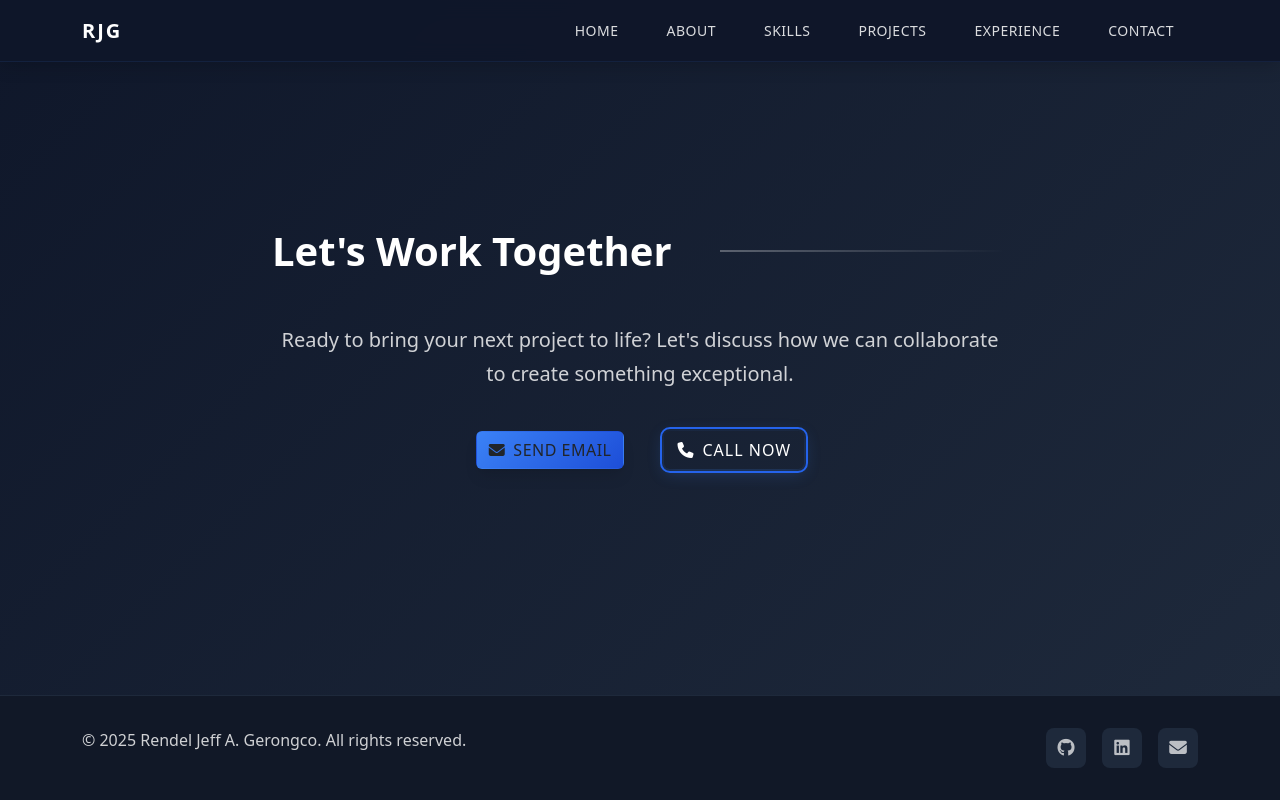
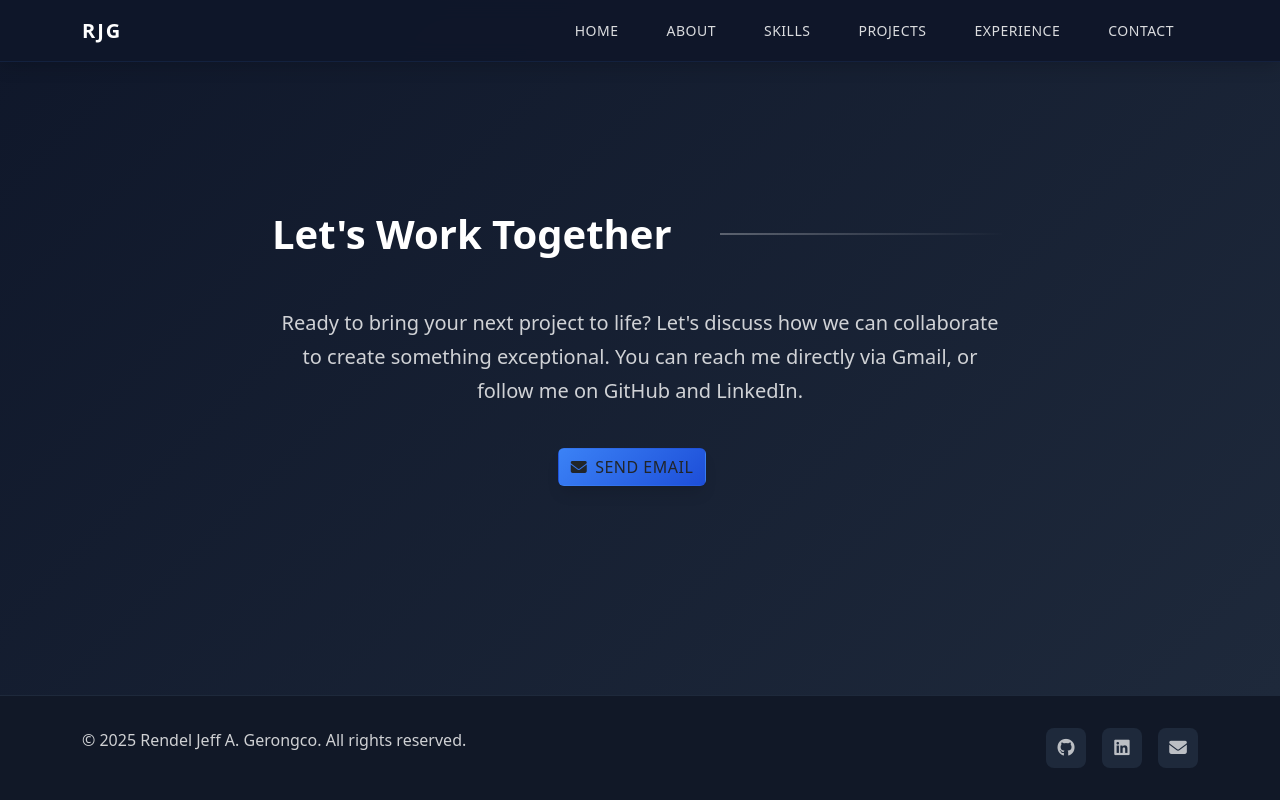
Before and after one commit to jgerongco14/portfolio, a plain HTML site: page contact.html in a window 1280 px wide. Drawn offline with nearby package versions, Linux system fonts and the light colour scheme.

Commit message:
change contact

```diff
--- a/contact.html
+++ b/contact.html
@@ -69,7 +69,8 @@
               data-aos-delay="100"
             >
               Ready to bring your next project to life? Let's discuss how we can
-              collaborate to create something exceptional.
+              collaborate to create something exceptional.  You can reach me directly via Gmail, or follow me on GitHub
+              and LinkedIn.
             </p>
             <div
               class="contact-buttons"
@@ -83,9 +84,13 @@
               >
                 <i class="fas fa-envelope me-2"></i>Send Email
               </a>
-              <a href="tel:+639949142354" target="_blank" class="btn btn-callnow">
+              <!-- <a
+                href="tel:+639949142354"
+                target="_blank"
+                class="btn btn-callnow"
+              >
                 <i class="fas fa-phone me-2"></i>Call Now
-              </a>
+              </a> -->
             </div>
           </div>
         </div>
```
